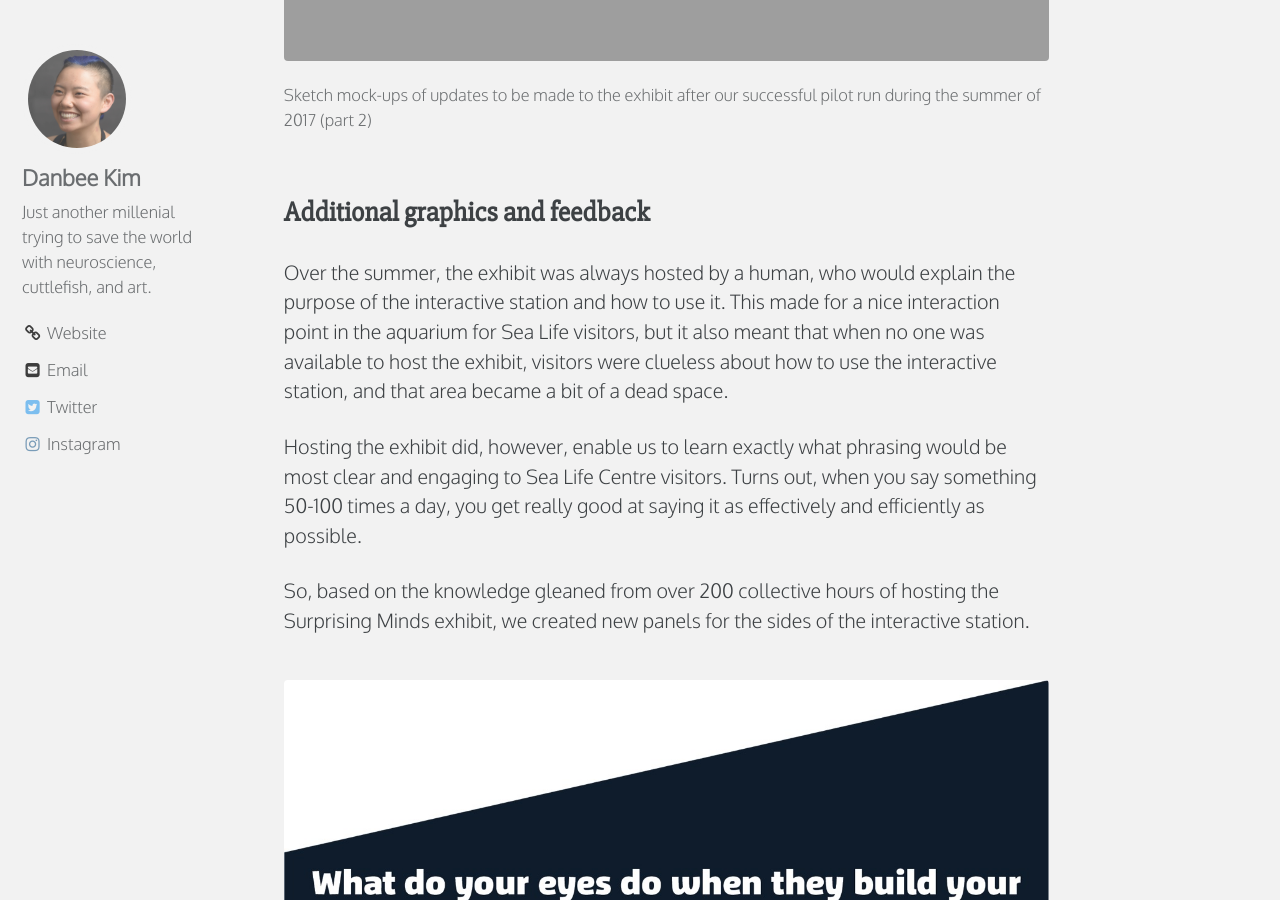
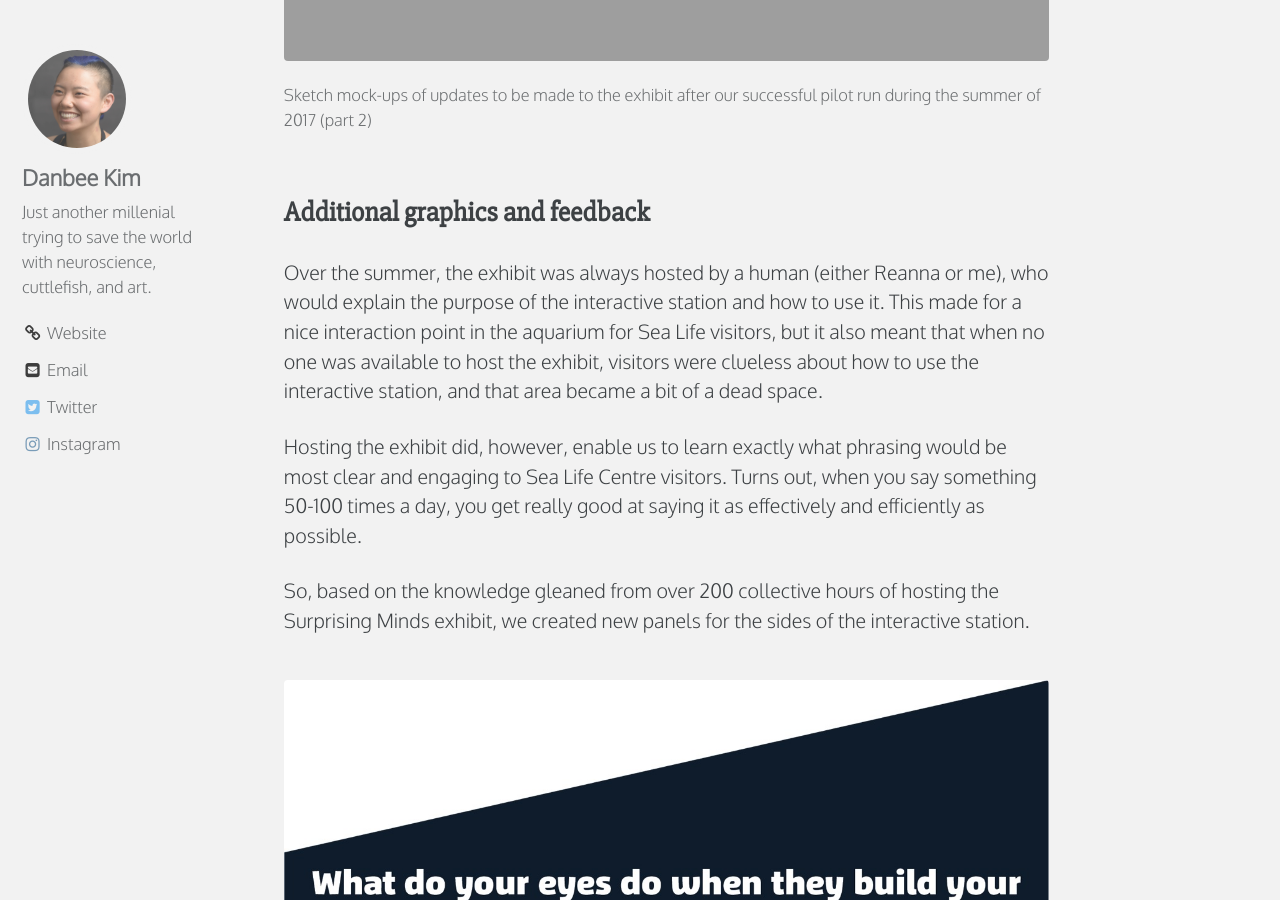
Before and after one commit to everymind/SurprisingMinds, a Jekyll site: the page built from _posts/2017-10-10-Surprising-Minds-2.md, in a window 1280 px wide and 900 px high, scrolled down 1389 px. Built offline with Jekyll 4.4.1, drawn with Linux system fonts in a browser that asks for light colours; comment, search, counter and statistics services are not loaded.

Commit message:
Update 2017-10-10-Surprising-Minds-2.md

```diff
--- a/_posts/2017-10-10-Surprising-Minds-2.md
+++ b/_posts/2017-10-10-Surprising-Minds-2.md
@@ -17,7 +17,7 @@ Today the exhibit got a major update, based on things we learned from over the s
 {% include figure image_path="/assets/images/2017-08-13_ExhibitAutomation-sketches_02.png" alt="Sketches showing ideas for updating the exhibit after the summer pilot run, part 2" caption="Sketch mock-ups of updates to be made to the exhibit after our successful pilot run during the summer of 2017 (part 2)" %}
 
 ## Additional graphics and feedback
-Over the summer, the exhibit was always hosted by a human, who would explain the purpose of the interactive station and how to use it. This made for a nice interaction point in the aquarium for Sea Life visitors, but it also meant that when no one was available to host the exhibit, visitors were clueless about how to use the interactive station, and that area became a bit of a dead space.
+Over the summer, the exhibit was always hosted by a human (either Reanna or me), who would explain the purpose of the interactive station and how to use it. This made for a nice interaction point in the aquarium for Sea Life visitors, but it also meant that when no one was available to host the exhibit, visitors were clueless about how to use the interactive station, and that area became a bit of a dead space.
 
 Hosting the exhibit did, however, enable us to learn exactly what phrasing would be most clear and engaging to Sea Life Centre visitors. Turns out, when you say something 50-100 times a day, you get really good at saying it as effectively and efficiently as possible.
 
```
